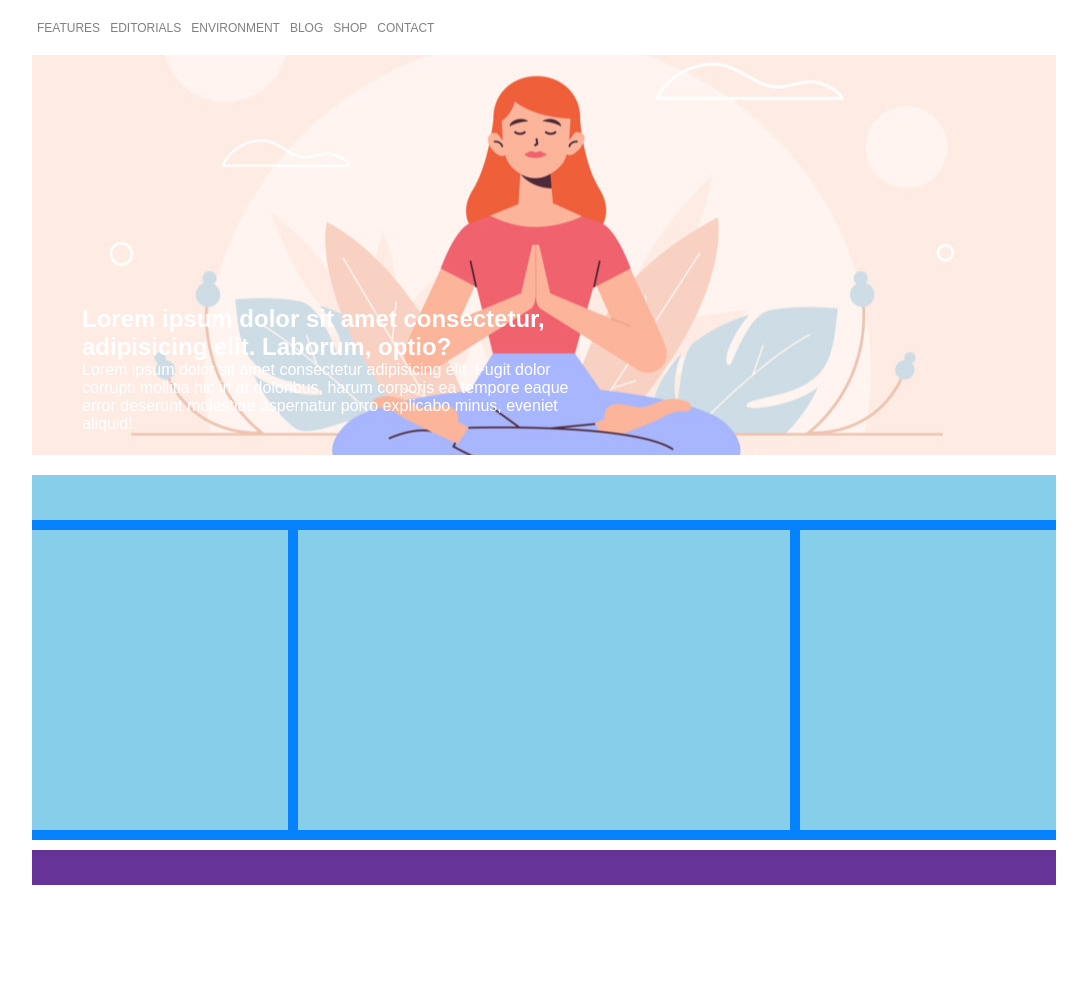
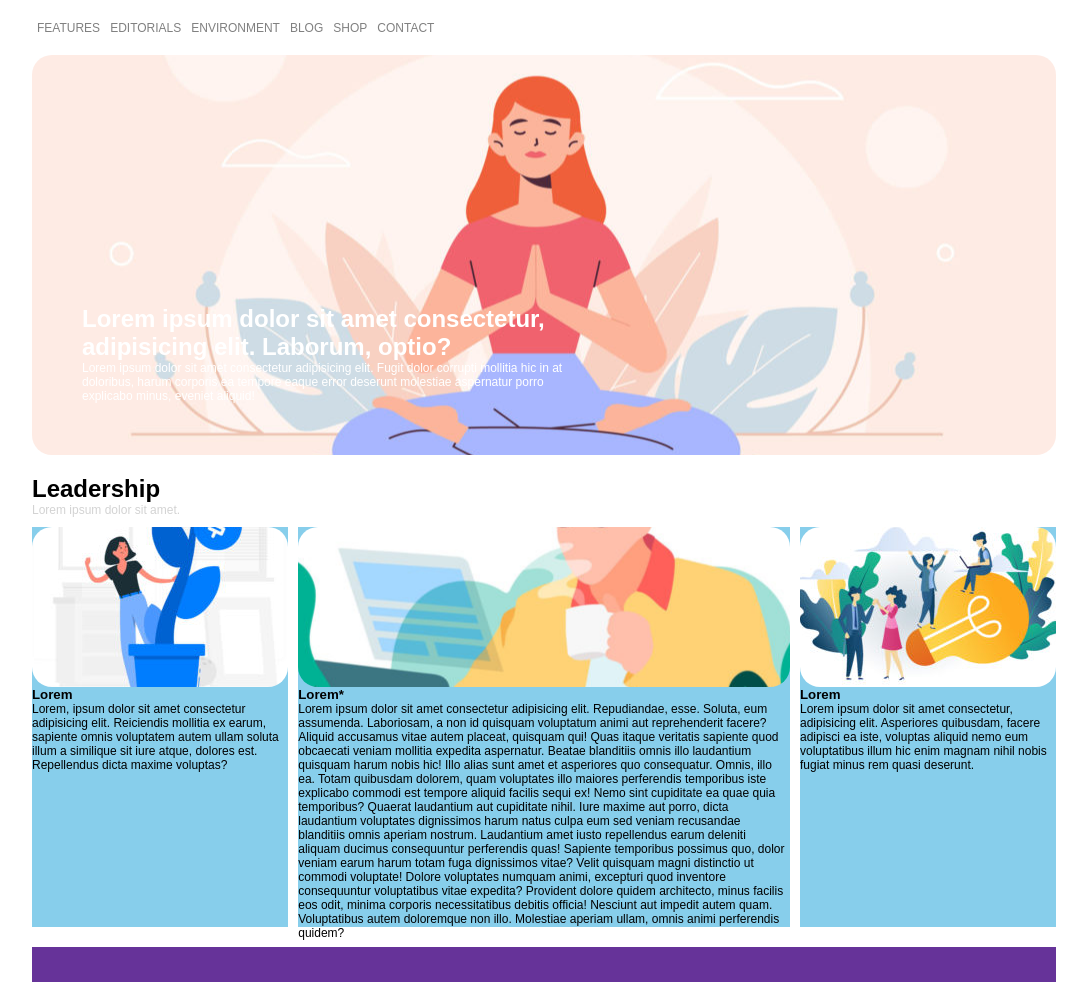
Before and after one commit to PietroCampodonico/htmlcss-wp, a plain HTML site: page index.html in a window 1280 px wide. Shown: the part 80-1062 px from the top of the page, without its empty margins (96-1183 px from the left). Before the commit the page ends 965 px from the top, so only its background shows below. Drawn offline with Linux system fonts and the light colour scheme.

Commit message:
bozza delal sezione inferiore

```diff
--- a/index.html
+++ b/index.html
@@ -40,10 +40,32 @@
         </section>
 
         <section class="lower">
-            <nav></nav>
-            <aside></aside>
-            <article></article>
-            <aside></aside>
+            <header>
+                <h1>Leadership</h1>
+                <p>Lorem ipsum dolor sit amet.</p>
+
+            </header>
+            <aside>
+                <div class="caption" id="left"></div>
+                <h5>Lorem</h5>
+                <p>Lorem, ipsum dolor sit amet consectetur adipisicing elit. Reiciendis mollitia ex earum, sapiente omnis voluptatem autem ullam soluta illum a similique sit iure atque, dolores est. Repellendus dicta maxime voluptas?</p>
+            </aside>
+
+            <article>
+                <div class="caption" id="center"></div>
+                <h5>Lorem*</h5>
+                <p>Lorem ipsum dolor sit amet consectetur adipisicing elit. Repudiandae, esse. Soluta, eum assumenda. Laboriosam, a non id quisquam voluptatum animi aut reprehenderit facere? Aliquid accusamus vitae autem placeat, quisquam qui!
+                Quas itaque veritatis sapiente quod obcaecati veniam mollitia expedita aspernatur. Beatae blanditiis omnis illo laudantium quisquam harum nobis hic! Illo alias sunt amet et asperiores quo consequatur. Omnis, illo ea.
+                Totam quibusdam dolorem, quam voluptates illo maiores perferendis temporibus iste explicabo commodi est tempore aliquid facilis sequi ex! Nemo sint cupiditate ea quae quia temporibus? Quaerat laudantium aut cupiditate nihil.
+                Iure maxime aut porro, dicta laudantium voluptates dignissimos harum natus culpa eum sed veniam recusandae blanditiis omnis aperiam nostrum. Laudantium amet iusto repellendus earum deleniti aliquam ducimus consequuntur perferendis quas!
+                Sapiente temporibus possimus quo, dolor veniam earum harum totam fuga dignissimos vitae? Velit quisquam magni distinctio ut commodi voluptate! Dolore voluptates numquam animi, excepturi quod inventore consequuntur voluptatibus vitae expedita?
+                Provident dolore quidem architecto, minus facilis eos odit, minima corporis necessitatibus debitis officia! Nesciunt aut impedit autem quam. Voluptatibus autem doloremque non illo. Molestiae aperiam ullam, omnis animi perferendis quidem?</p>
+            </article>
+            <aside>
+                <div class="caption" id="right"></div>
+                <h5>Lorem</h5>
+                <p>Lorem ipsum dolor sit amet consectetur, adipisicing elit. Asperiores quibusdam, facere adipisci ea iste, voluptas aliquid nemo eum voluptatibus illum hic enim magnam nihil nobis fugiat minus rem quasi deserunt.</p>
+            </aside>
         </section>
 
     </main>
--- a/style.css
+++ b/style.css
@@ -12,6 +12,10 @@ body > *{
     width: 80%;
     margin: auto;
     /* margin-bottom: 10px; */
+}
+
+body p {
+    font-size: 12px;
 }
 
 /* HEADER */
@@ -49,7 +53,7 @@ header  nav a {
 }
 
 /* MAIN */
-
+/* Upper section */
 main {
     margin-bottom: 10px;
 }
@@ -63,6 +67,8 @@ main > .upper > figure {
     height: 100%;
     background-image: url(img/banner.jpg);
     background-position: center;
+    border-radius: 20px;
+    : ;
 }
 
 main > .upper  figcaption {
@@ -71,17 +77,24 @@ main > .upper  figcaption {
     height: fit-content;
 }
 
+/* Lower section */
+
 main .lower {
-    background-color:rgb(6, 130, 255);
+    /* background-color:rgb(6, 130, 255); */
 }
 
-main .lower > * {
+main .lower > *:not(header) {
     background-color: skyblue;
     margin-bottom: 1%;
 }
 
-main  nav {
-    height: 45px;
+section > header > p {
+    color: lightgrey;
+}
+
+.lower > aside, article {
+    float: left;
+    height: 400px;
 }
 
 main > section > aside {
@@ -93,15 +106,28 @@ main > section > article {
     margin: 0 1%;
 }
 
-aside, article {
-    float: left;
-    height: 300px;
-}
-
-main > section::after {
+main > section.lower::after {
     content: "";
     display: table;
     clear: both;
+}
+
+main >.lower .caption {
+    height: 40%;
+    background-position: center;
+    border-radius: 20px;
+}
+
+main > .lower .caption#left {
+    background-image: url(img/img-1.jpg);
+}
+
+main > .lower .caption#center {
+    background-image: url(img/banner-2.jpg);
+}
+
+main > .lower .caption#right {
+    background-image: url(img/img-3.jpg);
 }
 
 footer {
```
